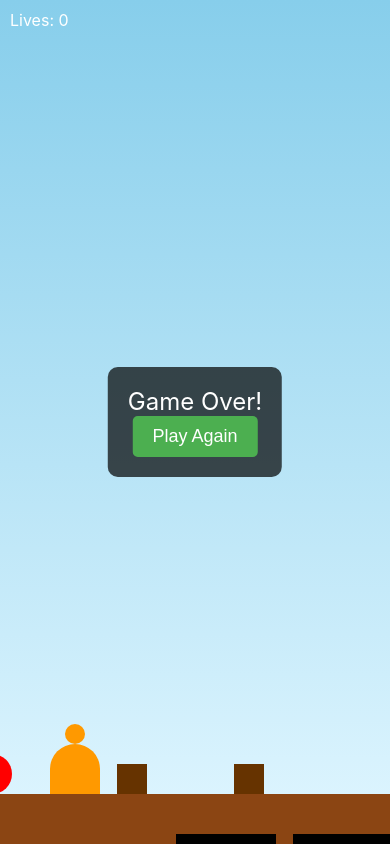
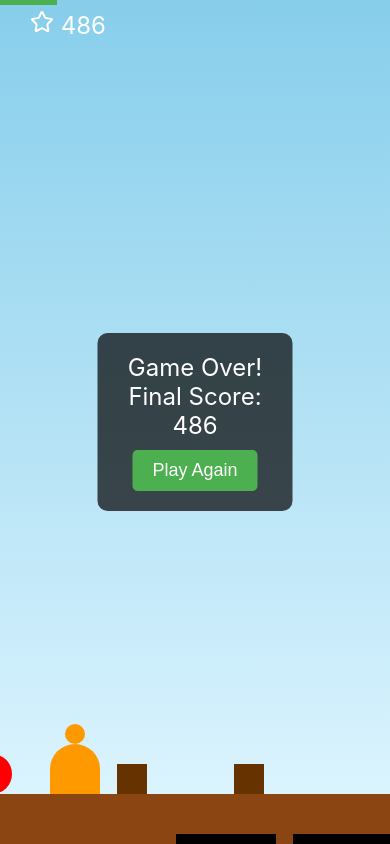
Before and after one commit to souta-pqr/ScrollGame, a React (Create React App) app: page / in a window 390 px wide. Built offline with nearby package versions, Linux system fonts and the light colour scheme.

Commit message:
HP Score UI modified

```diff
--- a/package.json
+++ b/package.json
@@ -11,6 +11,7 @@
     "@types/react": "^18.3.3",
     "@types/react-dom": "^18.3.0",
     "@types/styled-components": "^5.1.34",
+    "lucide-react": "^0.417.0",
     "react": "^18.3.1",
     "react-dom": "^18.3.1",
     "react-scripts": "5.0.1",
--- a/src/components/Game.tsx
+++ b/src/components/Game.tsx
@@ -1,15 +1,56 @@
 import React, { useState, useEffect, useCallback, useRef } from 'react';
-import styled from 'styled-components';
+import styled, { keyframes } from 'styled-components';
 import Player from './Player';
 import Enemy from './Enemy';
 import Background from './Background';
 import Obstacle from './Obstacle';
+import { Heart, Star } from 'lucide-react';
 
 const GameContainer = styled.div`
   width: 100vw;
   height: 100vh;
   position: relative;
   overflow: hidden;
+`;
+
+const fadeIn = keyframes`
+  from { opacity: 0; }
+  to { opacity: 1; }
+`;
+
+const HUD = styled.div`
+  position: absolute;
+  top: 10px;
+  left: 10px;
+  display: flex;
+  align-items: center;
+  gap: 20px;
+  color: white;
+  font-size: 24px;
+  animation: ${fadeIn} 0.5s ease-in;
+`;
+
+const ProgressBar = styled.div`
+  position: absolute;
+  top: 0;
+  left: 0;
+  height: 5px;
+  background-color: #4CAF50;
+  transition: width 0.3s ease;
+`;
+
+const MessageOverlay = styled.div`
+  position: absolute;
+  top: 50%;
+  left: 50%;
+  transform: translate(-50%, -50%);
+  background-color: rgba(0, 0, 0, 0.7);
+  color: white;
+  padding: 20px;
+  border-radius: 10px;
+  text-align: center;
+  font-size: 24px;
+  animation: ${fadeIn} 0.5s ease-in;
 `;
 
 const Button = styled.button`
@@ -20,6 +61,7 @@ const Button = styled.button`
   border: none;
   border-radius: 5px;
   cursor: pointer;
+  margin-top: 10px;
   &:hover {
     background-color: #45a049;
   }
@@ -29,6 +71,7 @@ const Game: React.FC = () => {
   const [playerPosition, setPlayerPosition] = useState({ x: 50, y: window.innerHeight - 100 });
   const [playerVelocity, setPlayerVelocity] = useState({ x: 0, y: 0 });
   const [lives, setLives] = useState(3);
+  const [score, setScore] = useState(0);
   const [gameOver, setGameOver] = useState(false);
   const [gameWon, setGameWon] = useState(false);
   const [obstacles] = useState([
@@ -41,6 +84,8 @@ const Game: React.FC = () => {
   ]);
   const [isJumping, setIsJumping] = useState(false);
   const [isInvulnerable, setIsInvulnerable] = useState(false);
+  const [message, setMessage] = useState('');
+  const [gameState, setGameState] = useState<'playing' | 'over' | 'won'>('playing');
 
   const lastCollisionTime = useRef(0);
 
@@ -48,28 +93,40 @@ const Game: React.FC = () => {
     setPlayerPosition({ x: 50, y: window.innerHeight - 100 });
     setPlayerVelocity({ x: 0, y: 0 });
     setLives(3);
+    setScore(0);
     setGameOver(false);
     setGameWon(false);
     setIsJumping(false);
     setIsInvulnerable(false);
+    setGameState('playing');
     lastCollisionTime.current = 0;
   }, []);
 
   const handleCollision = useCallback(() => {
     const currentTime = Date.now();
     if (!isInvulnerable && currentTime - lastCollisionTime.current > 1000) {
-      setLives(prev => Math.max(prev - 1, 0));
+      setLives(prev => {
+        const newLives = Math.max(prev - 1, 0);
+        if (newLives === 0) {
+          setGameState('over');
+          setGameOver(true);
+        }
+        return newLives;
+      });
       setPlayerPosition({ x: 50, y: window.innerHeight - 100 });
       setPlayerVelocity({ x: 0, y: 0 });
       setIsJumping(false);
       setIsInvulnerable(true);
       lastCollisionTime.current = currentTime;
       setTimeout(() => setIsInvulnerable(false), 1000);
+      setMessage('Ouch!');
+      setTimeout(() => setMessage(''), 1000);
     }
   }, [isInvulnerable]);
 
   useEffect(() => {
     const handleKeyDown = (e: KeyboardEvent) => {
+      if (gameState !== 'playing') return;
       if (e.key === 'ArrowRight') {
         setPlayerVelocity(prev => ({ ...prev, x: 5 }));
       } else if (e.key === 'ArrowLeft') {
@@ -81,6 +138,7 @@ const Game: React.FC = () => {
     };
 
     const handleKeyUp = (e: KeyboardEvent) => {
+      if (gameState !== 'playing') return;
       if (e.key === 'ArrowRight' || e.key === 'ArrowLeft') {
         setPlayerVelocity(prev => ({ ...prev, x: 0 }));
       }
@@ -92,12 +150,14 @@ const Game: React.FC = () => {
       window.removeEventListener('keydown', handleKeyDown);
       window.removeEventListener('keyup', handleKeyUp);
     };
-  }, [isJumping]);
+  }, [isJumping, gameState]);
 
   useEffect(() => {
     const gravity = 0.8;
 
     const gameLoop = setInterval(() => {
+      if (gameState !== 'playing') return;
+
       setPlayerPosition(prev => {
         let newX = prev.x + playerVelocity.x;
         let newY = prev.y + playerVelocity.y;
@@ -114,7 +174,11 @@ const Game: React.FC = () => {
 
         // Wall collisions
         if (newX < 0) newX = 0;
-        if (newX > window.innerWidth - 50) newX = window.innerWidth - 50;
+        if (newX > window.innerWidth - 50) {
+          newX = window.innerWidth - 50;
+          setGameState('won');
+          setGameWon(true);
+        }
 
         // Check obstacle collisions
         let collision = false;
@@ -161,25 +225,23 @@ const Game: React.FC = () => {
           return prev; // Don't update position if collision occurred
         }
 
+        // Update score
+        setScore(prev => prev + 1);
+
         return { x: newX, y: newY };
       });
 
-      if (lives === 0) {
-        setGameOver(true);
-        clearInterval(gameLoop);
-      }
-      if (playerPosition.x >= window.innerWidth - 50) {
-        setGameWon(true);
-        clearInterval(gameLoop);
-      }
     }, 1000 / 60); // 60 FPS
 
     return () => clearInterval(gameLoop);
-  }, [lives, playerPosition, playerVelocity, obstacles, holes, handleCollision]);
+  }, [lives, playerPosition, playerVelocity, obstacles, holes, handleCollision, gameState]);
+
+  const progress = (playerPosition.x / (window.innerWidth - 50)) * 100;
 
   return (
     <GameContainer>
       <Background />
+      <ProgressBar style={{ width: `${progress}%` }} />
       <Player position={playerPosition} isInvulnerable={isInvulnerable} />
       {obstacles.map((obstacle, index) => (
         <Obstacle
@@ -200,23 +262,17 @@ const Game: React.FC = () => {
         }} />
       ))}
       <Enemy />
-      <div style={{ position: 'absolute', top: 10, left: 10, color: 'white' }}>Lives: {lives}</div>
+      <HUD>
+        <div>{Array(lives).fill(0).map((_, i) => <Heart key={i} color="red" fill="red" />)}</div>
+        <div><Star /> {score}</div>
+      </HUD>
+      {message && <MessageOverlay>{message}</MessageOverlay>}
       {(gameOver || gameWon) && (
-        <div style={{
-          position: 'absolute',
-          top: '50%',
-          left: '50%',
-          transform: 'translate(-50%, -50%)',
-          color: 'white',
-          fontSize: '24px',
-          backgroundColor: 'rgba(0, 0, 0, 0.7)',
-          padding: '20px',
-          borderRadius: '10px',
-          textAlign: 'center'
-        }}>
+        <MessageOverlay>
           <div>{gameOver ? 'Game Over!' : 'You Win!'}</div>
+          <div>Final Score: {score}</div>
           <Button onClick={resetGame}>Play Again</Button>
-        </div>
+        </MessageOverlay>
       )}
     </GameContainer>
   );
```
Also changed, not shown: 1 other file (tests, documents, lock files or other folders).
